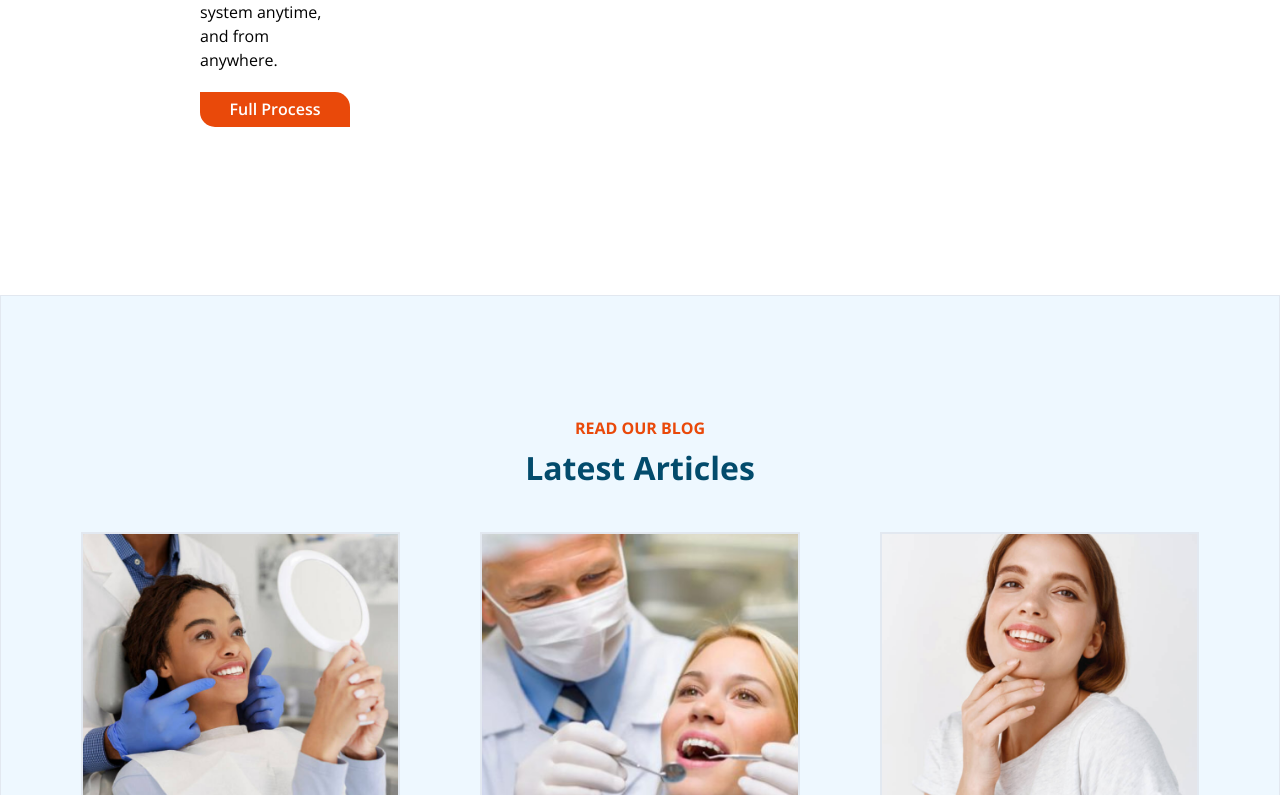
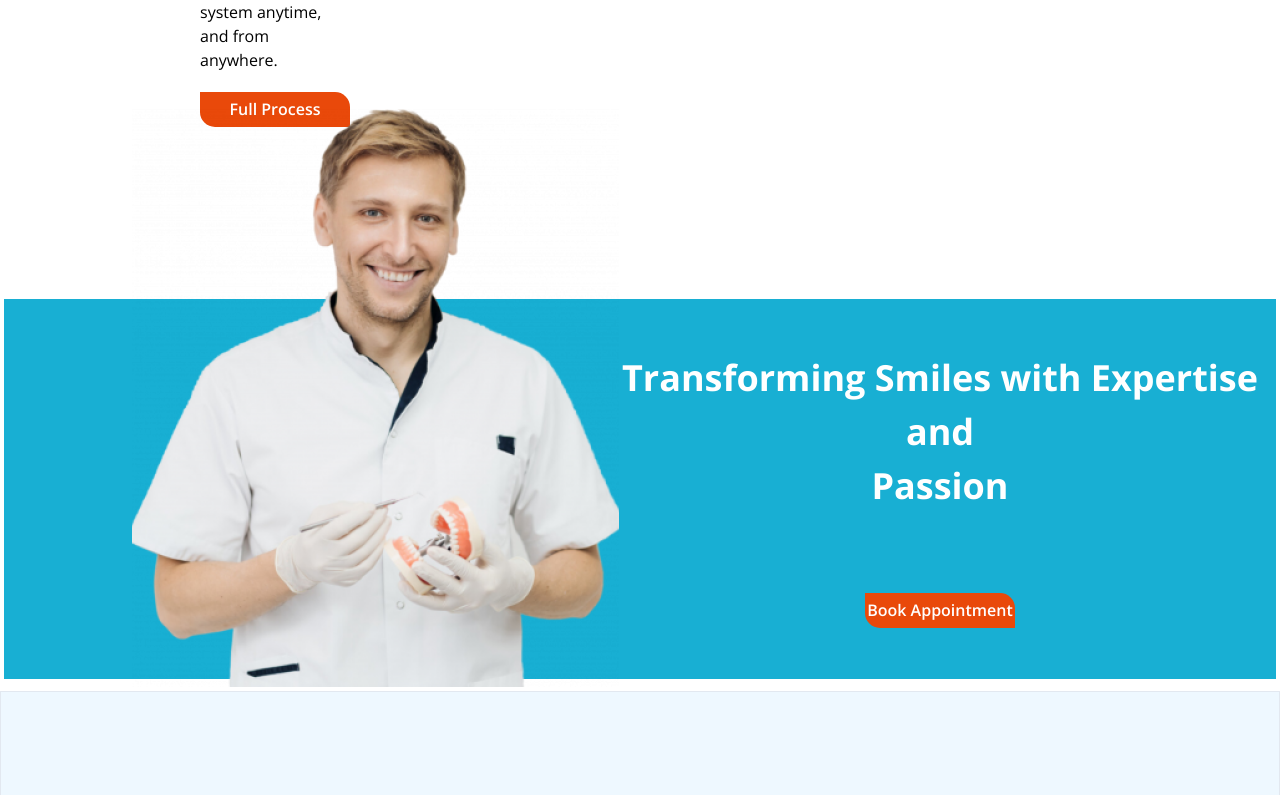
Before and after one commit to RuentDev/dental-appointment-app-client, a Next.js app: page / in a window 1280 px wide. Shown: the part 3592-4387 px from the top of the page. Built offline with nearby package versions, Linux system fonts and the light colour scheme.

Commit message:
added advertisement component & fix process section component

```diff
--- a/src/app/page.tsx
+++ b/src/app/page.tsx
@@ -8,8 +8,9 @@ const HomePage = () => {
       <Components.LandingSection />
       <Components.AppointmentSection />
       <Components.AboutSection />
-      <Components.Orthodontic />
-      <Components.Process/>
+      <Components.OrthodonticSection />
+      <Components.ProcessSection/>
+      <Components.AdvertiseSection/>
       <Components.BlogSection />
       <Components.ContactUsSection />
     </Stack>
--- /dev/null
+++ b/src/components/AdvertiseSection.tsx
@@ -0,0 +1,61 @@
+import React from "react";
+import { Container, Box, Flex, Text, Button } from "@chakra-ui/react";
+import Image from "next/image";
+
+interface AdvertiseSectionProps {}
+
+const AdvertiseSection = () => {
+  return (
+    <Container maxW="100%" maxH="100%" border={0}>
+      <Box
+        width="100%"
+        height={{ base: "194px", sm: "194px", md: "266px", lg: "380px" }}
+        backgroundColor="#18AFD3"
+      >
+        <Flex
+          position="absolute"
+          mt="-190px"
+          ml={{ sm: "0%", md: "10%", lg: "10%" }}
+        >
+          <Box
+            width={{ base: "341px", sm: "341px", md: "410.82px", lg: "487px" }}
+            height={{ base: "380px", sm: "380px", md: "455px", lg: "578px" }}
+            position="relative"
+          >
+            <Image
+              alt="doctor"
+              src={"/img/doctor.png"}
+              layout="fill"
+              objectFit="contain"
+            />
+          </Box>
+        </Flex>
+        <Flex
+          height="100%"
+          width="100%"
+          display="flex"
+          flexDirection="column"
+          justifyContent="center"
+          alignItems="center"
+          gap={{ base: 10, sm: 10, md: 15, lg: 20 }}
+        >
+          <Text
+            textAlign="center"
+            marginLeft={{ base: 330, sm: 330, md: 500, lg: 600 }}
+            color="#fff"
+            fontSize={{ base: 20, sm: 20, md: 24, lg: 36 }}
+            fontWeight={700}
+          >
+            Transforming Smiles with Expertise and <br />
+            Passion
+          </Text>
+          <Button marginLeft={{ base: 330, sm: 330, md: 500, lg: 600 }}>
+            Book Appointment
+          </Button>
+        </Flex>
+      </Box>
+    </Container>
+  );
+};
+
+export default AdvertiseSection;
--- a/src/components/Cards/ProcessCard.tsx
+++ b/src/components/Cards/ProcessCard.tsx
@@ -13,8 +13,8 @@ interface ProcessCardProps {
 const ProcessCard = (props: ProcessCardProps) => {
   return (
     <Container
-      width={{ sm: "257px", md: "361px", lg: "229px" }}
-      height={{ sm: "142px", md: "197px", lg: "254.52px" }}
+      width={{ base: "257px", sm: "257px", md: "361px", lg: "229px" }}
+      height={{ base: "257px", sm: "142px", md: "197px", lg: "254.52px" }}
       borderColor="#18AFD3"
       borderRadius="25px"
       borderWidth="2px"
@@ -25,12 +25,12 @@ const ProcessCard = (props: ProcessCardProps) => {
         flexDirection="column"
         alignItems="center"
         justifyContent="center"
-        gap={{sm:5,lg:10}}
+        gap={{ base: 10,sm: 5, lg: 10 }}
         p={10}
       >
         <Box
-          width={{ sm: "25px", md: "63px", lg: "63px" }}
-          height={{ sm: "25px", md: "63px", lg: "63px" }}
+          width={{ base: "35px", sm: "25px", md: "63px", lg: "63px" }}
+          height={{ base: "35px", sm: "25px", md: "63px", lg: "63px" }}
           position="relative"
         >
           <Image
@@ -40,7 +40,12 @@ const ProcessCard = (props: ProcessCardProps) => {
             objectFit="contain"
           />
         </Box>
-        <Text fontSize={{sm:16, md:18}} textAlign="center" color="black" fontWeight={600}>
+        <Text
+          fontSize={{ sm: 16, md: 18 }}
+          textAlign="center"
+          color="black"
+          fontWeight={600}
+        >
           {props.label}
         </Text>
       </Box>
--- a/src/components/Process.tsx
+++ b/src/components/ProcessSection.tsx
@@ -14,30 +14,42 @@ import {
 import Cards from "./Cards";
 import processData from "@/data/process.json";
 
-const Process = () => {
+interface ProcessSectionProps {}
+
+const ProcessSection = () => {
   return (
     <Container maxW="100%" maxH="100%" backgroundColor="#fff" border={0} p={20}>
       <Flex
         display="flex"
         justifyContent="space-between"
-        flexDirection={{ sm: "column", md: "column", lg: "row" }}
+        flexDirection={{
+          base: "column",
+          sm: "column",
+          md: "column",
+          lg: "row",
+        }}
         p={20}
       >
         <Flex
           display="flex"
           flexDirection="column"
           justifyContent="center"
-          alignItems={{ sm: "center", md: "center", lg: "start" }}
+          alignItems={{
+            base: "column",
+            sm: "center",
+            md: "center",
+            lg: "start",
+          }}
           ml={{ lg: 10 }}
+          textAlign={{
+            base: "center",
+            sm: "center",
+            md: "center",
+            lg: "start",
+          }}
         >
           <Box width={{ md: "55%", lg: "60%" }}>
-            <Text
-              width="100%"
-              textAlign={{ sm: "center", md: "center", lg: "start" }}
-              color="#024B6C"
-              fontWeight={700}
-              fontSize={32}
-            >
+            <Text width="100%" color="#024B6C" fontWeight={700} fontSize={32}>
               How to get an Appointment from us?
             </Text>
           </Box>
@@ -47,7 +59,6 @@ const Process = () => {
               lineHeight="24px"
               fontWeight={400}
               fontSize={16}
-              textAlign={{ sm: "center", md: "center", lg: "start" }}
             >
               Our Online Scheduling lets your patients schedule fully booked
               appointments directly into your practice management system
@@ -62,7 +73,12 @@ const Process = () => {
         <Flex display="flex" justifyContent="center" alignItems="center" p={20}>
           <Grid
             display="flex"
-            flexDirection={{ sm: "column", md: "column", lg: "row" }}
+            flexDirection={{
+              base: "column",
+              sm: "column",
+              md: "column",
+              lg: "row",
+            }}
             w="100%"
             alignItems="center"
             top="50%"
@@ -98,4 +114,4 @@ const Process = () => {
   );
 };
 
-export default Process;
+export default ProcessSection;
```
Also changed, not shown: src/components/index.ts (+6 -5 lines), public/img/doctor.png (added).
